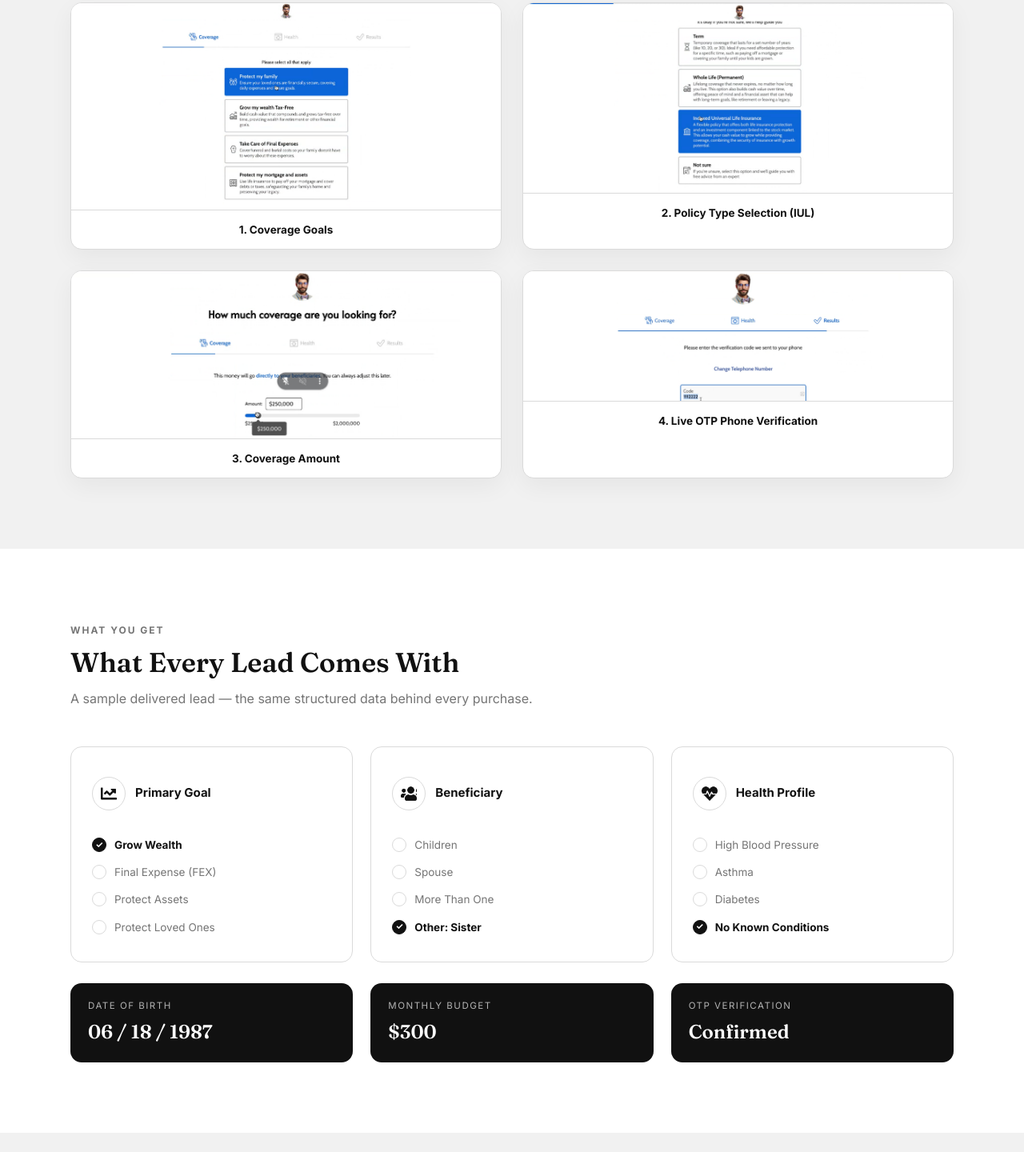
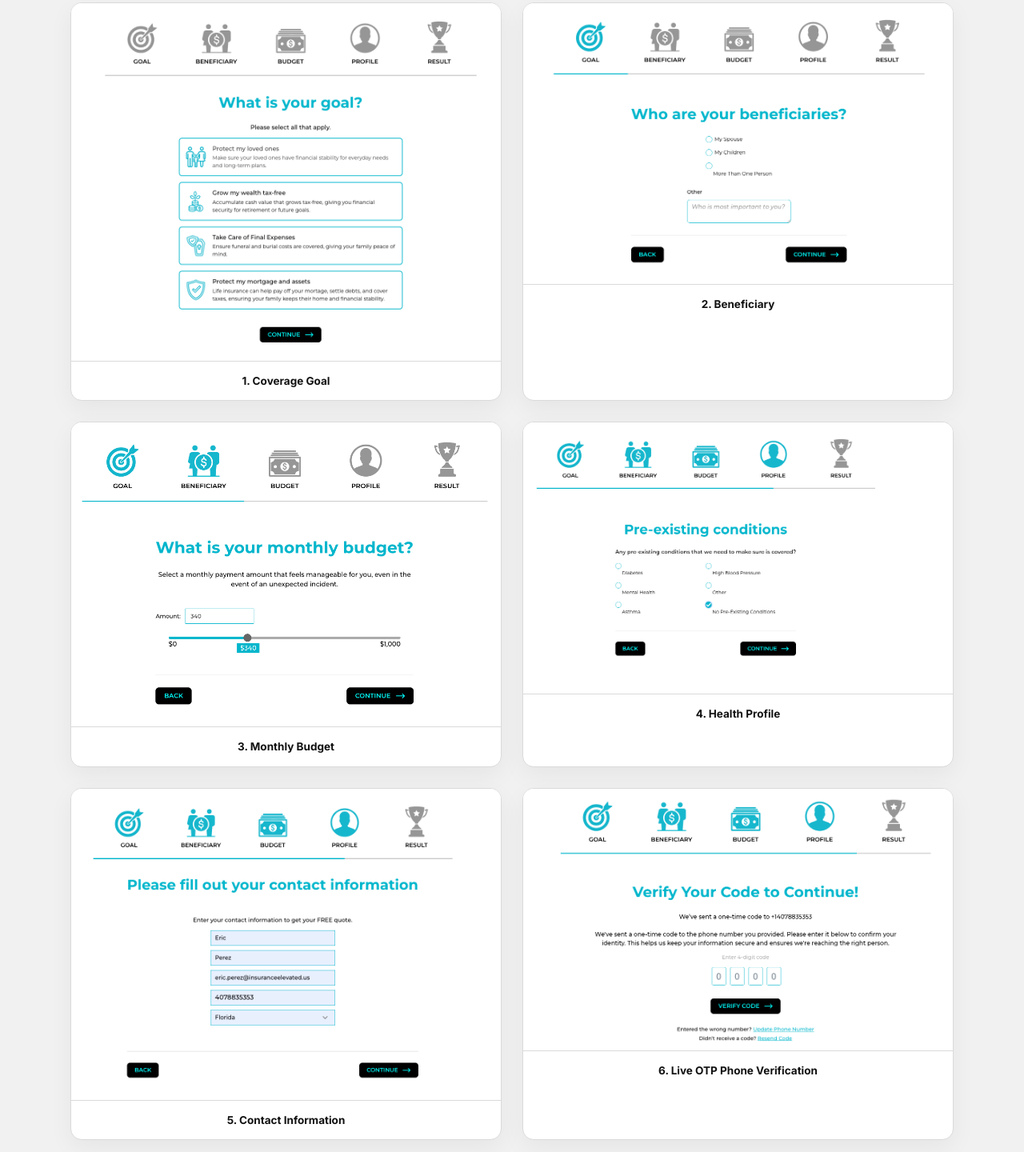
Before and after one commit to ecp787-byte/insurance-elevated-otp-leads, a website: page public/index.html in a window 1280 px wide. Shown: the part 2600-4040 px from the top of the page at 80% size. Drawn offline with Linux system fonts and the light colour scheme.

Commit message:
Add files via upload

```diff
--- a/public/index.html
+++ b/public/index.html
@@ -149,20 +149,28 @@
     </div>
     <div class="screens-grid">
       <div class="screen-card">
-        <img src="/screen-1-goals.png" alt="Coverage goals selection screen" />
-        <div class="cap">1. Coverage Goals</div>
+        <img src="/screen-1-goal.png" alt="Coverage goal selection screen" />
+        <div class="cap">1. Coverage Goal</div>
       </div>
       <div class="screen-card">
-        <img src="/screen-2-type.png" alt="Policy type selection screen" />
-        <div class="cap">2. Policy Type Selection (IUL)</div>
+        <img src="/screen-2-beneficiary.png" alt="Beneficiary selection screen" />
+        <div class="cap">2. Beneficiary</div>
       </div>
       <div class="screen-card">
-        <img src="/screen-3-amount.png" alt="Coverage amount screen" />
-        <div class="cap">3. Coverage Amount</div>
+        <img src="/screen-3-budget.png" alt="Monthly budget selection screen" />
+        <div class="cap">3. Monthly Budget</div>
       </div>
       <div class="screen-card">
-        <img src="/screen-4-otp.png" alt="OTP phone verification screen" />
-        <div class="cap">4. Live OTP Phone Verification</div>
+        <img src="/screen-4-health.png" alt="Pre-existing conditions screen" />
+        <div class="cap">4. Health Profile</div>
+      </div>
+      <div class="screen-card">
+        <img src="/screen-5-contact.png" alt="Contact information screen" />
+        <div class="cap">5. Contact Information</div>
+      </div>
+      <div class="screen-card">
+        <img src="/screen-6-otp.png" alt="OTP phone verification screen" />
+        <div class="cap">6. Live OTP Phone Verification</div>
       </div>
     </div>
   </div>
@@ -327,7 +335,7 @@
     </div>
     <p class="states-modal-sub">Choose at least 10 states you want these leads from. <b><span id="states-count">0</span> selected</b>.</p>
     <div class="states-modal-actions">
-      <button type="button" id="states-select-all" class="link-btn">Select All 51</button>
+      <button type="button" id="states-select-all" class="link-btn">Select All 50</button>
       <button type="button" id="states-clear" class="link-btn">Clear</button>
     </div>
     <div class="states-grid" id="states-grid"></div>
```
Also changed, not shown: public/screen-1-goal.png (added), public/screen-2-beneficiary.png (added), public/screen-3-budget.png (added), public/screen-4-health.png (added), public/screen-5-contact.png (added), public/screen-6-otp.png (added).
